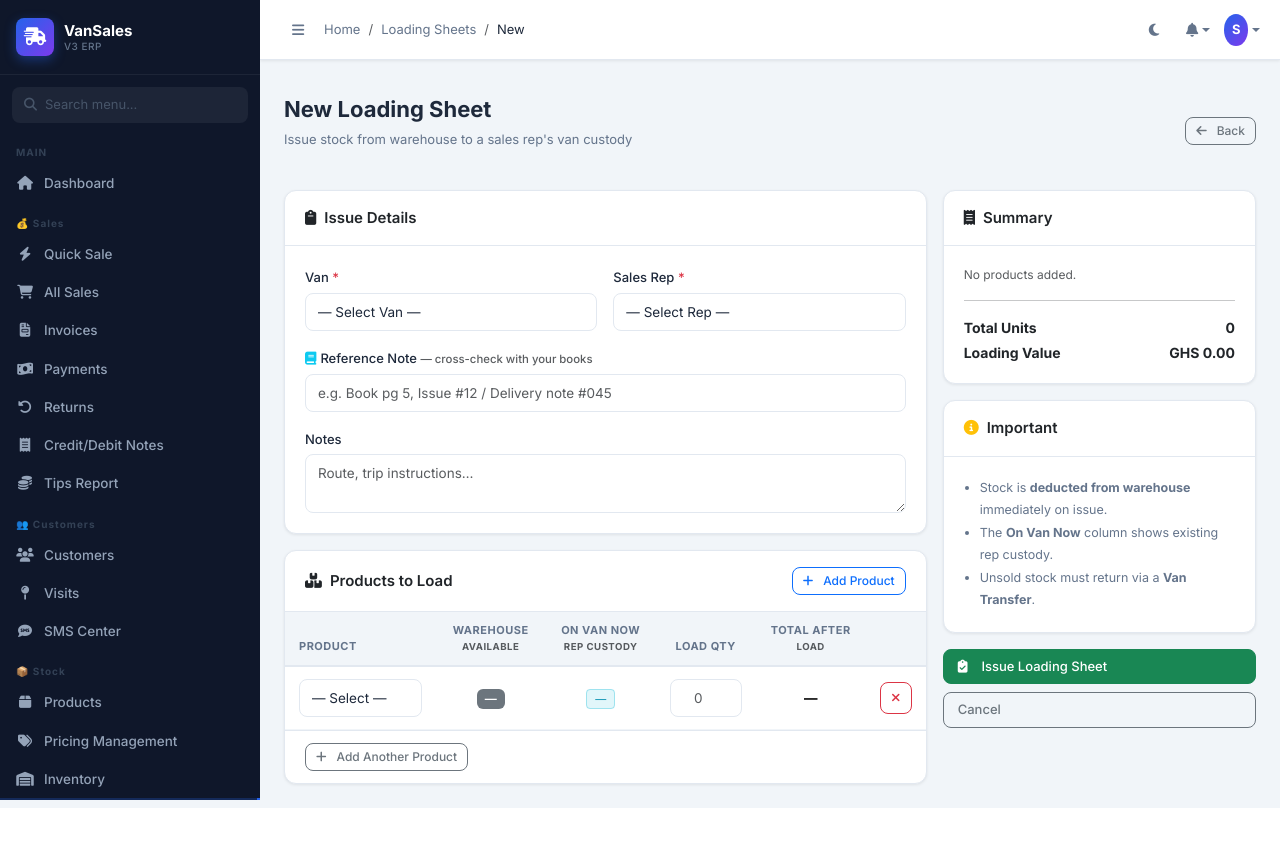
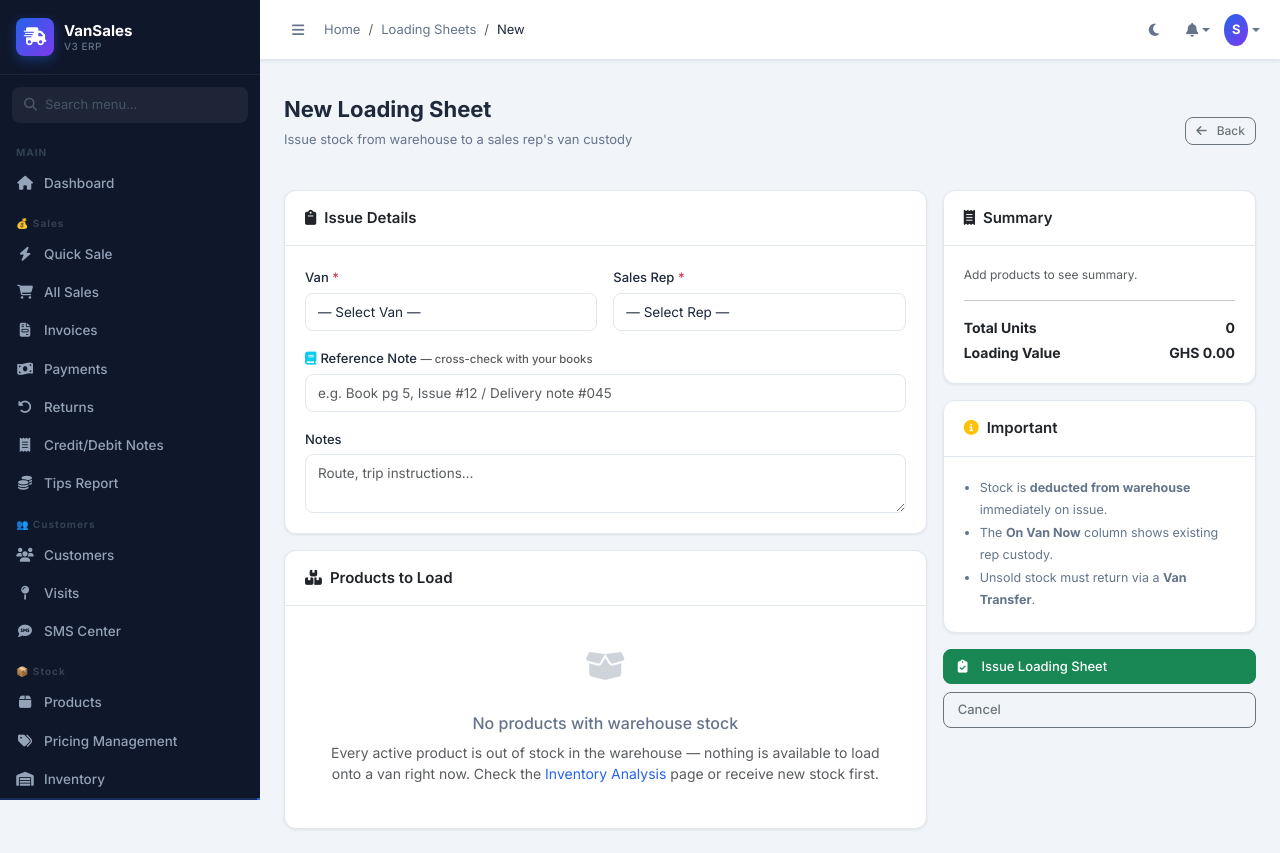
Before and after one commit to itmhikizaro08-hub/van-sale-v3, a Flask app: page /vans/loading/new in a window 1280 px wide. Before the commit the page ends 808 px from the top, so only its background shows below. Run offline with Flask 3, Linux system fonts and the light colour scheme; a user stored in the database is signed in; data comes from the database, SQL or seed files in the repository; data that the repository does not hold is empty; some libraries are stand-ins or nearby versions.

Commit message:
Fix New Loading Sheet: show a clear message when warehouse is empty
When every active product had zero warehouse stock, the Products to
Load table rendered a single empty row whose Product dropdown only
had "— Select —" and no options — no explanation of why, and the
inline JS unconditionally called addRow() on load, targeting a table
that could legitimately have nothing to offer.

Added an empty-state message (with a link to Inventory Analysis) in
place of the table when there's no product with warehouse stock, and
guarded the initial addRow() call so it only runs when products exist.

Co-Authored-By: Claude Sonnet 5 <noreply@anthropic.com>

```diff
--- a/templates/vans/loading_new.html
+++ b/templates/vans/loading_new.html
@@ -70,10 +70,21 @@
       <div class="card mt-3">
         <div class="card-header d-flex align-items-center justify-content-between">
           <span><i class="fas fa-boxes me-2"></i>Products to Load</span>
+          {% if products %}
           <button type="button" class="btn btn-sm btn-outline-primary" onclick="addRow()">
             <i class="fas fa-plus me-1"></i>Add Product
           </button>
+          {% endif %}
         </div>
+        {% if not products %}
+        <div class="card-body">
+          <div class="empty-state py-4">
+            <i class="fas fa-box-open" style="font-size:2rem;color:var(--text-muted)"></i>
+            <h6 class="mt-3">No products with warehouse stock</h6>
+            <p class="text-muted mb-0">Every active product is out of stock in the warehouse — nothing is available to load onto a van right now. Check the <a href="{{ url_for('reports.inventory_report') }}">Inventory Analysis</a> page or receive new stock first.</p>
+          </div>
+        </div>
+        {% else %}
         <div id="custodyBanner" class="d-none" style="background:rgba(6,182,212,.08);border-bottom:1px solid rgba(6,182,212,.2);padding:8px 16px;font-size:12.5px;color:#0891b2">
           <i class="fas fa-truck me-1"></i><span id="custodyBannerText">Loading rep's current van stock…</span>
         </div>
@@ -97,6 +108,7 @@
             <i class="fas fa-plus me-1"></i>Add Another Product
           </button>
         </div>
+        {% endif %}
       </div>
     </div>
 
@@ -302,6 +314,8 @@ function updateSummary() {
 }
 
 // Start with one row
+{% if products %}
 addRow();
+{% endif %}
 </script>
 {% endblock %}
```
